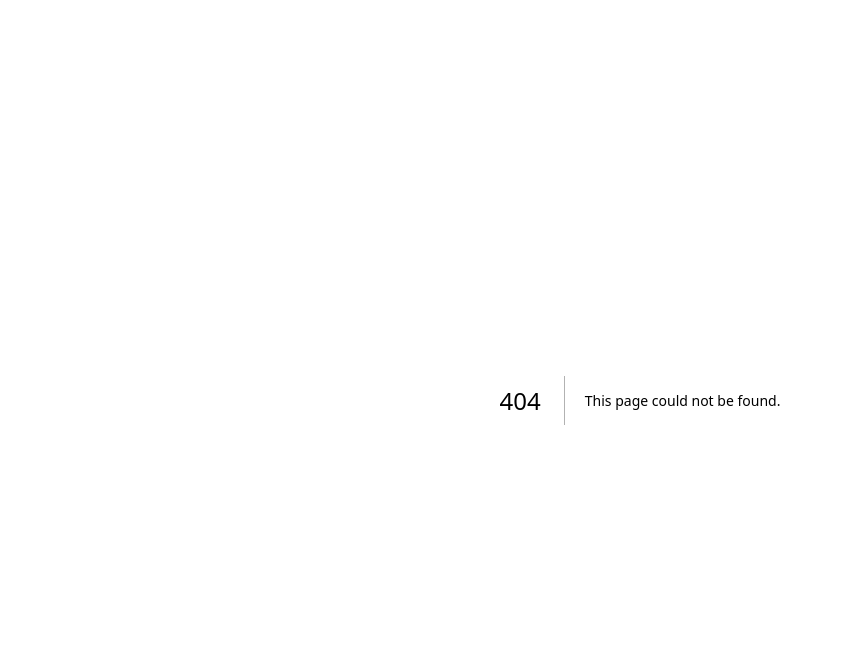
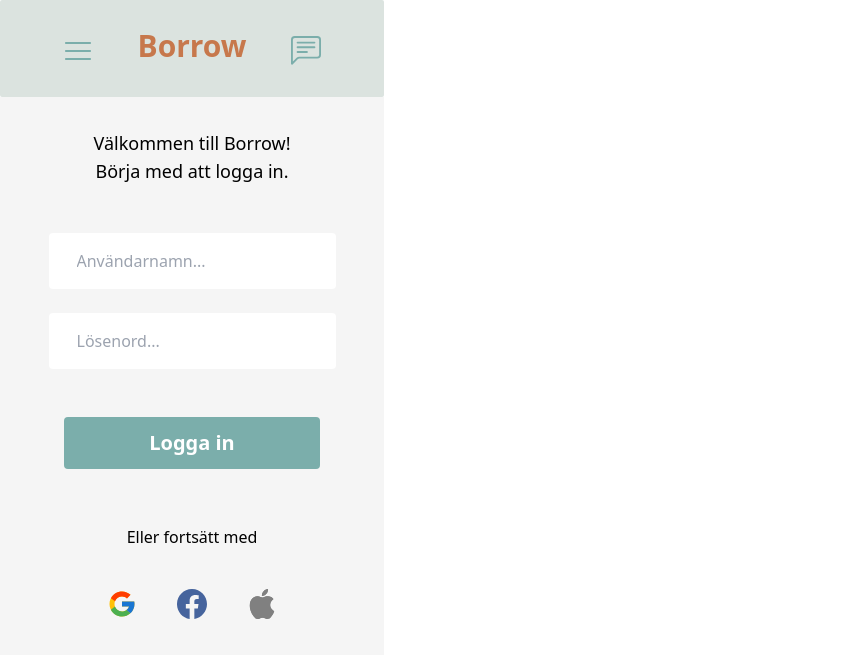
Before and after one commit to Guido-Pierri/borrow-app, a Next.js app: page /login in a window 1280 px wide. Before the commit this address had no page. Shown: the top 658 px of the page, without its empty margins (0-843 px from the left). Built offline with nearby package versions, Linux system fonts and the light colour scheme.

Commit message:
routing improved

```diff
--- a/p-components/logIn.tsx
+++ b/p-components/logIn.tsx
@@ -43,7 +43,7 @@ const LogIn = ({}) => {
           </label>
 
           <div className="flex items-top justify-center my-12">
-            <Link href={"/product/product"}>
+            <Link href={"/products"}>
               <div
                 className=" text-xl mb-2
         rounded bg-[#7BAEAB] py-3 w-[256px] "
--- a/pages/login/login.tsx
+++ b/pages/login/index.tsx
@@ -3,7 +3,7 @@ import LogIn from "@/p-components/logIn"
 import Header from "@/p-components/header"
 interface Props {}
 
-const LoginPage: NextPage<Props> = ({}) => {
+const Index: NextPage<Props> = ({}) => {
   return (
     <div className="max-w-sm">
       <Header></Header>
@@ -12,4 +12,4 @@ const LoginPage: NextPage<Props> = ({}) => {
   )
 }
 
-export default LoginPage
+export default Index
--- a/pages/product/product.tsx
+++ b/pages/products/index.tsx
@@ -4,7 +4,7 @@ import { NextPage } from "next"
 
 interface Props {}
 
-const Product: NextPage<Props> = ({}) => {
+const Index: NextPage<Props> = ({}) => {
   return (
     <div className="bg-[#F3F0EC] max-w-sm">
       <section>
@@ -56,4 +56,4 @@ const Product: NextPage<Props> = ({}) => {
   )
 }
 
-export default Product
+export default Index
```
